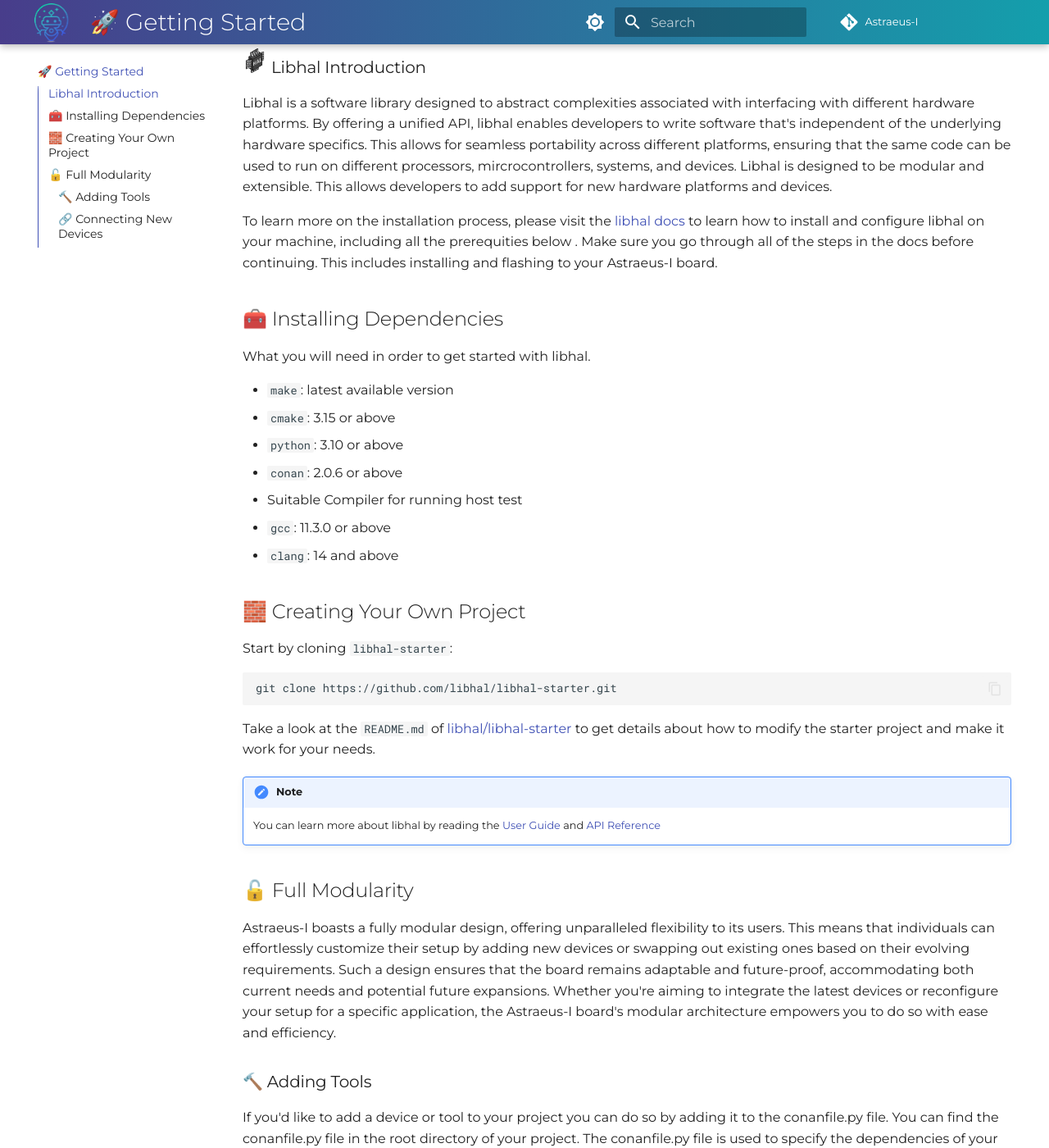
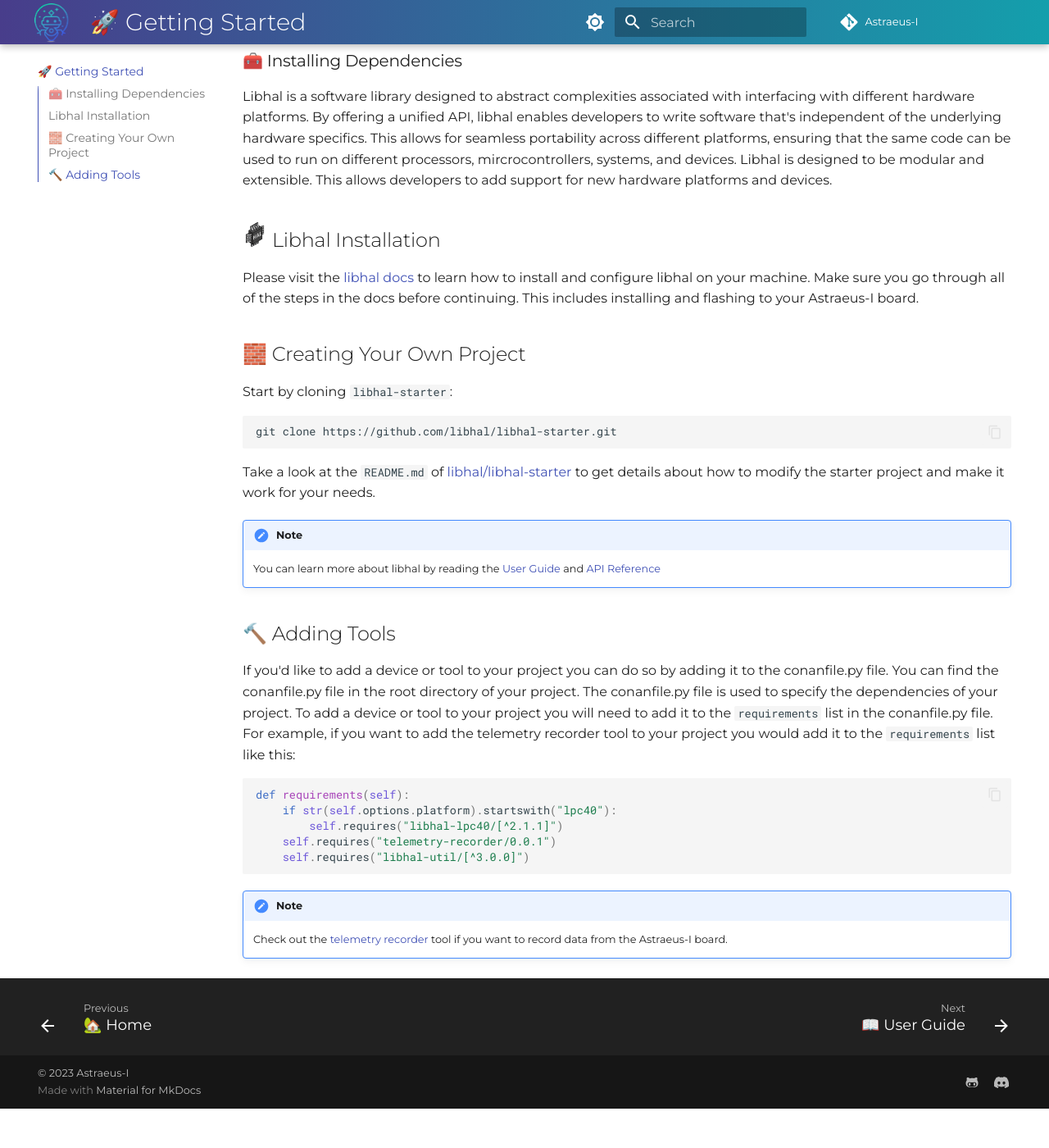
Before and after one commit to Astraeus-I/Astraeus-I.github.io, an MkDocs documentation site: the page built from docs/getting_started/getting_started.md, in a window 1280 px wide and 1400 px high, scrolled down 258 px. Shown: the whole window at 82% size. Built offline with MkDocs 1.6.1 and Material for MkDocs 9.7.7, drawn with Linux system fonts in a browser that asks for light colours; after the commit the page ends 1610 px from its top, so only the background shows below that; some of the changed text lies outside the part shown.

Commit message:
Fixed changes requested

````diff
--- a/docs/getting_started/getting_started.md
+++ b/docs/getting_started/getting_started.md
@@ -2,24 +2,14 @@
 
 In this section, we will cover the basics of getting started with installing libhal on your machine and flashing the Astraeus-I board. We will also cover how to create your own project.
 
-### <img src="../../assets/libhal.png" style="width: 30px; height: auto;"> Libhal Introduction
+### 🧰 Installing Dependencies
 
 Libhal is a software library designed to abstract complexities associated with interfacing with different hardware platforms. By offering a unified API, libhal enables developers to write software that's independent of the underlying hardware specifics. This allows for seamless portability across different platforms, ensuring that the same code can be used to run on different processors, mircrocontrollers, systems, and devices. Libhal is designed to be modular and extensible. This allows developers to add support for new hardware platforms and devices.
 
-To learn more on the installation process, please visit the <a href="https://libhal.github.io/2.2/getting_started/" target="_blank">libhal docs</a>
- to learn how to install and configure libhal on your machine, including all the prerequities below . Make sure you go through all of the steps in the docs before continuing. This includes installing and flashing to your Astraeus-I board.
+## <img src="../../assets/libhal.png" style="width: 30px; height: auto;"> Libhal Installation
 
-## 🧰 Installing Dependencies
-
-What you will need in order to get started with libhal.
-
-- `make`: latest available version
-- `cmake`: 3.15 or above
-- `python`: 3.10 or above
-- `conan`: 2.0.6 or above
-- Suitable Compiler for running host test
-- `gcc`: 11.3.0 or above
-- `clang`: 14 and above
+Please visit the <a href="https://libhal.github.io/2.2/getting_started/" target="_blank">libhal docs</a>
+ to learn how to install and configure libhal on your machine. Make sure you go through all of the steps in the docs before continuing. This includes installing and flashing to your Astraeus-I board.
 
 ## 🧱 Creating Your Own Project
 
@@ -36,12 +26,7 @@
 !!! note
     You can learn more about libhal by reading the <a href="https://libhal.github.io/2.2/user_guide/fundamentals/" target="_blank">User Guide</a> and <a href="https://libhal.github.io/2.2/api/namespaces/" target="_blank">API Reference</a>
 
-
-## 🔓 Full Modularity
-
-Astraeus-I boasts a fully modular design, offering unparalleled flexibility to its users. This means that individuals can effortlessly customize their setup by adding new devices or swapping out existing ones based on their evolving requirements. Such a design ensures that the board remains adaptable and future-proof, accommodating both current needs and potential future expansions. Whether you're aiming to integrate the latest devices or reconfigure your setup for a specific application, the Astraeus-I board's modular architecture empowers you to do so with ease and efficiency.
-
-### 🔨 Adding Tools
+## 🔨 Adding Tools
 
 If you'd like to add a device or tool to your project you can do so by adding it to the conanfile.py file. You can find the conanfile.py file in the root directory of your project. The conanfile.py file is used to specify the dependencies of your project. To add a device or tool to your project you will need to add it to the `requirements` list in the conanfile.py file. For example, if you want to add the telemetry recorder tool to your project you would add it to the `requirements` list like this:
 
@@ -54,8 +39,3 @@
 ```
 !!! note
     Check out the <a href="https://github.com/Astraeus-I/telemetry-recorder" target="_blank">telemetry recorder</a> tool if you want to record data from the Astraeus-I board.
-
-### 🔗 Connecting New Devices
-🚧 Under construction 🚧
-
-The Astraeus-I board is equipped with two Qwiic connectors, designed to facilitate effortless integration of additional device modules. This feature not only allows for straightforward singular module attachments but also supports daisy chaining, letting users link multiple modules in sequence. This capability ensures scalable expansions, enabling users to customize and augment the board's functionalities as per their requirements. Whether you're aiming for simple additions or building a more intricate system requring additional sensors, the Qwiic connectors on the Astraeus-I board make the process seamless and user-friendly.
````
Also changed, not shown: docs/user_guide/user_guide.md (+14 -5 lines).
